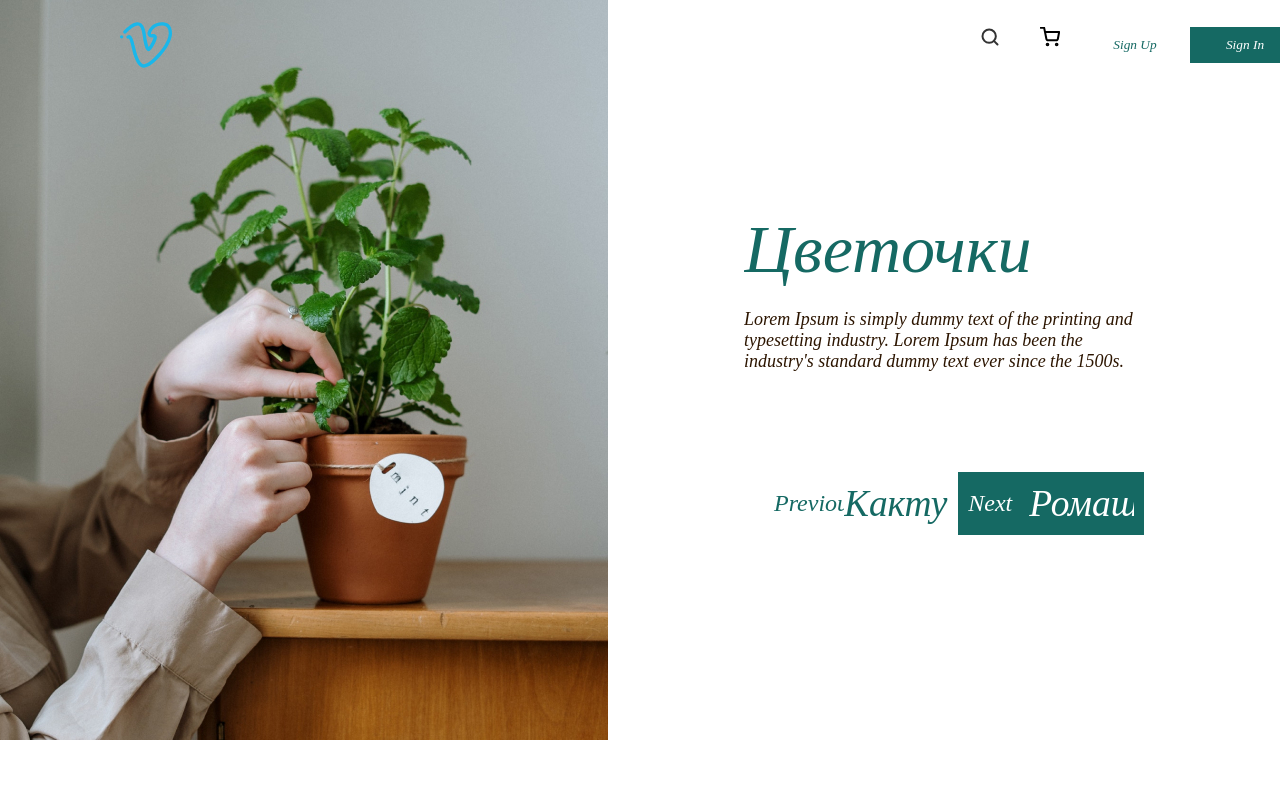
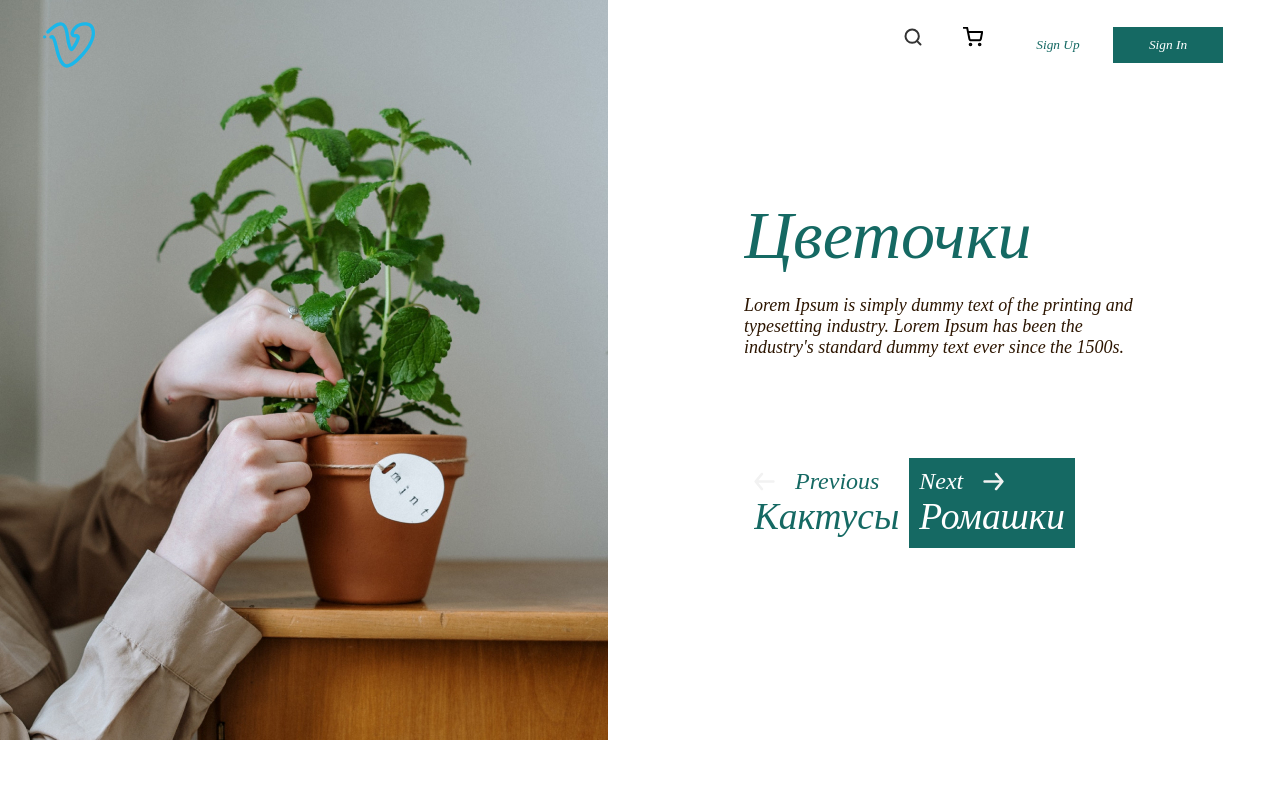
Before and after one commit to Tilekdevs/SPA-page-use-BEM-methodology, a plain HTML site: page index.html in a window 1280 px wide. Shown: the top 800 px of the page. Drawn offline with Linux system fonts and the light colour scheme.

Commit message:
fix: Direction buttons and fix footer

```diff
--- a/css/style.scss
+++ b/css/style.scss
@@ -27,7 +27,7 @@ button {
 	justify-content: space-between;
 	align-items: center;
 	height: 90px;
-	margin: 0 20px;
+	margin: 0 20px 0 -57px;
 	width: 100%;
 	position: absolute;
 	z-index: 1;
@@ -121,9 +121,6 @@ button {
 
 				.prev,
 				.next {
-					display: flex;
-					align-items: center;
-					justify-content: space-between;
 					padding: 10px;
 					font-size: 32px;
 					font-weight: 500;
@@ -368,7 +365,7 @@ button {
 			gap: 10px;
 
 			input {
-				border: 1px solid #F2F2F2;
+				border: none;
 				height: 32px;
 			}
 
--- a/index.html
+++ b/index.html
@@ -73,6 +73,7 @@
 										class="main__icon"
 										src="./img/svg/main svg/arrow-back.svg"
 										alt="Back"
+										style='transform: rotateY(180deg);'
 									/>
 									Previous
 								</p>
```
Also changed, not shown: css/style.css, 1 other file.
